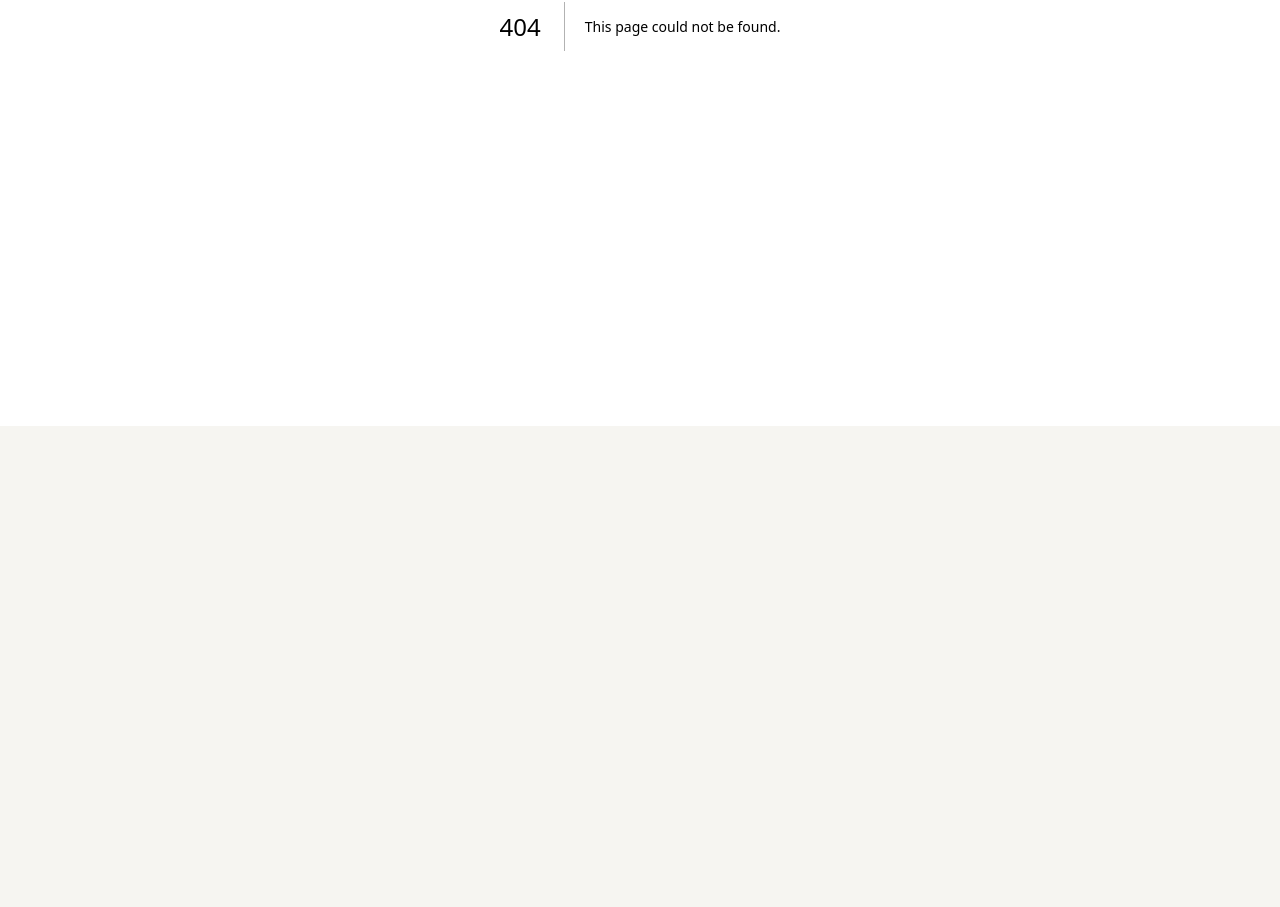
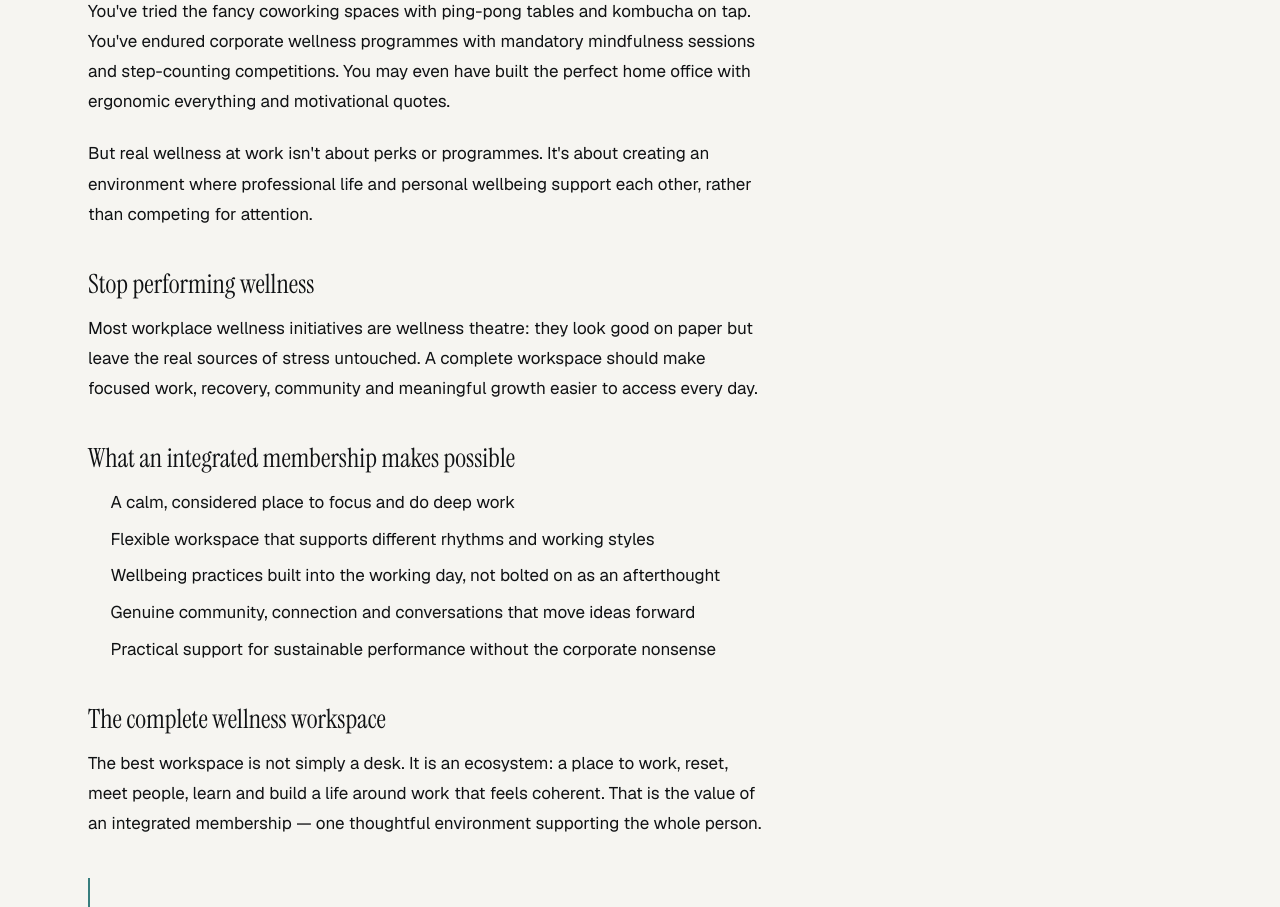
Before and after one commit to hicarty/servantleaders, a Next.js app: page /blog/complete-wellness-workspace in a window 1280 px wide. Before the commit this address had no page. Shown: the part 374-1281 px from the top of the page. Before the commit the page ends 800 px from the top, so only its background shows below. Built offline with nearby package versions, Linux system fonts and the light colour scheme; a web font is replaced by a local one.

Commit message:
Add complete-wellness-workspace blog post from riaz copy

```diff
--- /dev/null
+++ b/app/blog/complete-wellness-workspace/page.tsx
@@ -0,0 +1,29 @@
+import type { Metadata } from "next"
+import { BlogArticle } from "@/components/blog-article"
+import { getBlogPost } from "@/components/blog-posts"
+
+const post = getBlogPost("complete-wellness-workspace")
+
+export const metadata: Metadata = { title: `${post.title} — Riaz Virani` }
+
+export default function CompleteWellnessWorkspacePage() {
+  return (
+    <BlogArticle date={post.date} title={post.title} tag={post.tag}>
+      <p>You&apos;ve tried the fancy coworking spaces with ping-pong tables and kombucha on tap. You&apos;ve endured corporate wellness programmes with mandatory mindfulness sessions and step-counting competitions. You may even have built the perfect home office with ergonomic everything and motivational quotes.</p>
+      <p>But real wellness at work isn&apos;t about perks or programmes. It&apos;s about creating an environment where professional life and personal wellbeing support each other, rather than competing for attention.</p>
+      <h2>Stop performing wellness</h2>
+      <p>Most workplace wellness initiatives are wellness theatre: they look good on paper but leave the real sources of stress untouched. A complete workspace should make focused work, recovery, community and meaningful growth easier to access every day.</p>
+      <h2>What an integrated membership makes possible</h2>
+      <ul>
+        <li>A calm, considered place to focus and do deep work</li>
+        <li>Flexible workspace that supports different rhythms and working styles</li>
+        <li>Wellbeing practices built into the working day, not bolted on as an afterthought</li>
+        <li>Genuine community, connection and conversations that move ideas forward</li>
+        <li>Practical support for sustainable performance without the corporate nonsense</li>
+      </ul>
+      <h2>The complete wellness workspace</h2>
+      <p>The best workspace is not simply a desk. It is an ecosystem: a place to work, reset, meet people, learn and build a life around work that feels coherent. That is the value of an integrated membership — one thoughtful environment supporting the whole person.</p>
+      <blockquote>Wellness is not a perk. It is the condition that makes good work sustainable.</blockquote>
+    </BlogArticle>
+  )
+}
```
